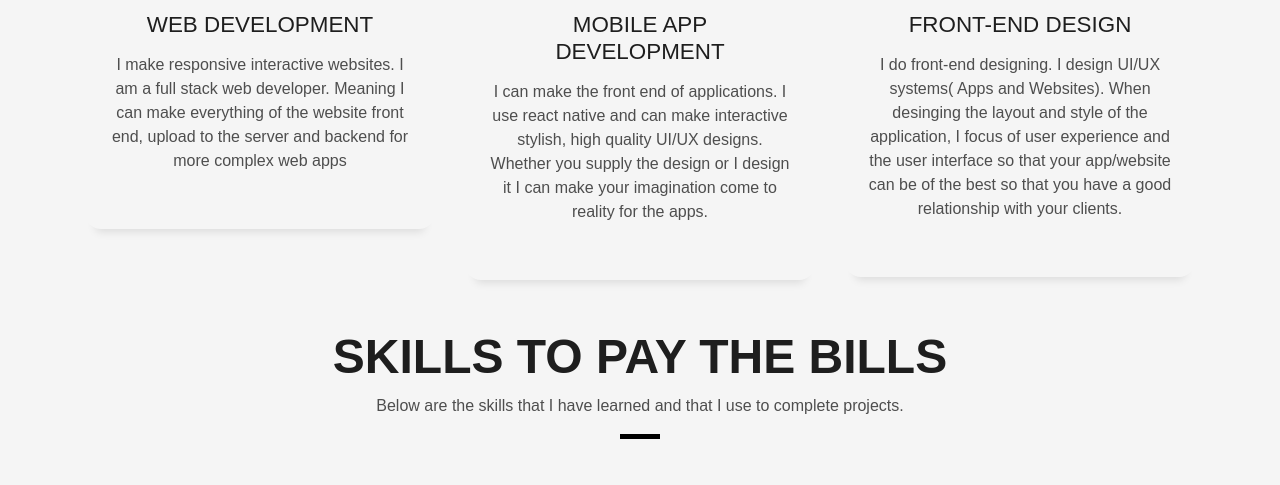
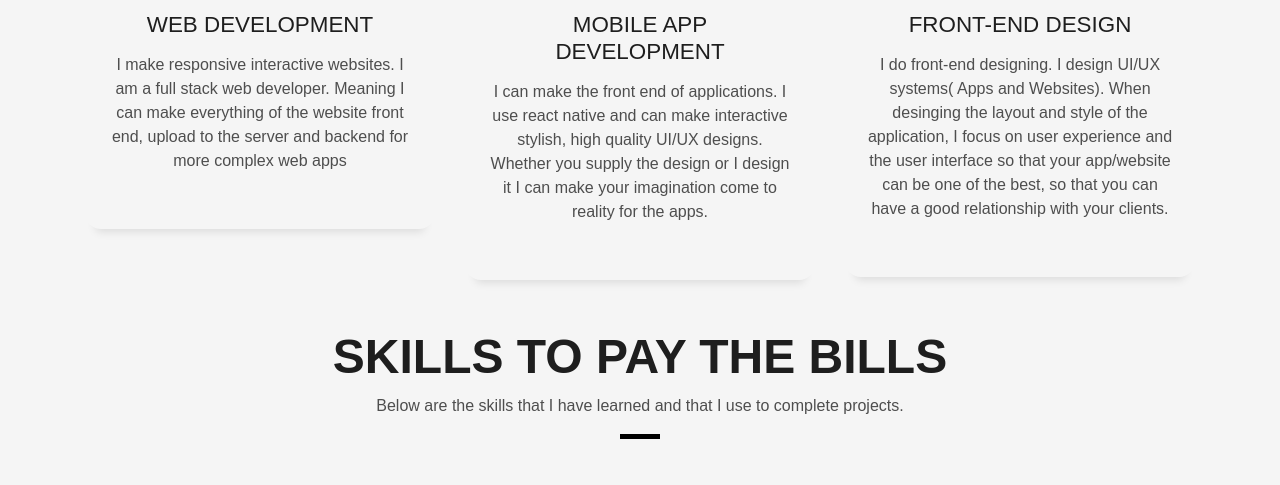
Before and after one commit to TyriqueVanwyk/Portfolio, a plain HTML site: page index.html in a window 1280 px wide. Shown: the part 2059-2544 px from the top of the page. Drawn offline with nearby package versions, Linux system fonts and the light colour scheme; files whose address does not match are found by name.

Commit message:
Fixed grammar mistakes

```diff
--- a/index.html
+++ b/index.html
@@ -182,7 +182,7 @@
               <h2 class="s-title">Front-End Design</h2>
               <p class="s-description text-center">
                 I do front-end designing. I design UI/UX systems( Apps and Websites). When desinging the layout and style of the application, I focus
-                of user experience and the user interface so that your app/website can be of the best so that you have a good relationship with your clients.
+                on user experience and the user interface so that your app/website can be one of the best, so that you can have a good relationship with your clients.
               </p>
             </div>
           </div>
```
